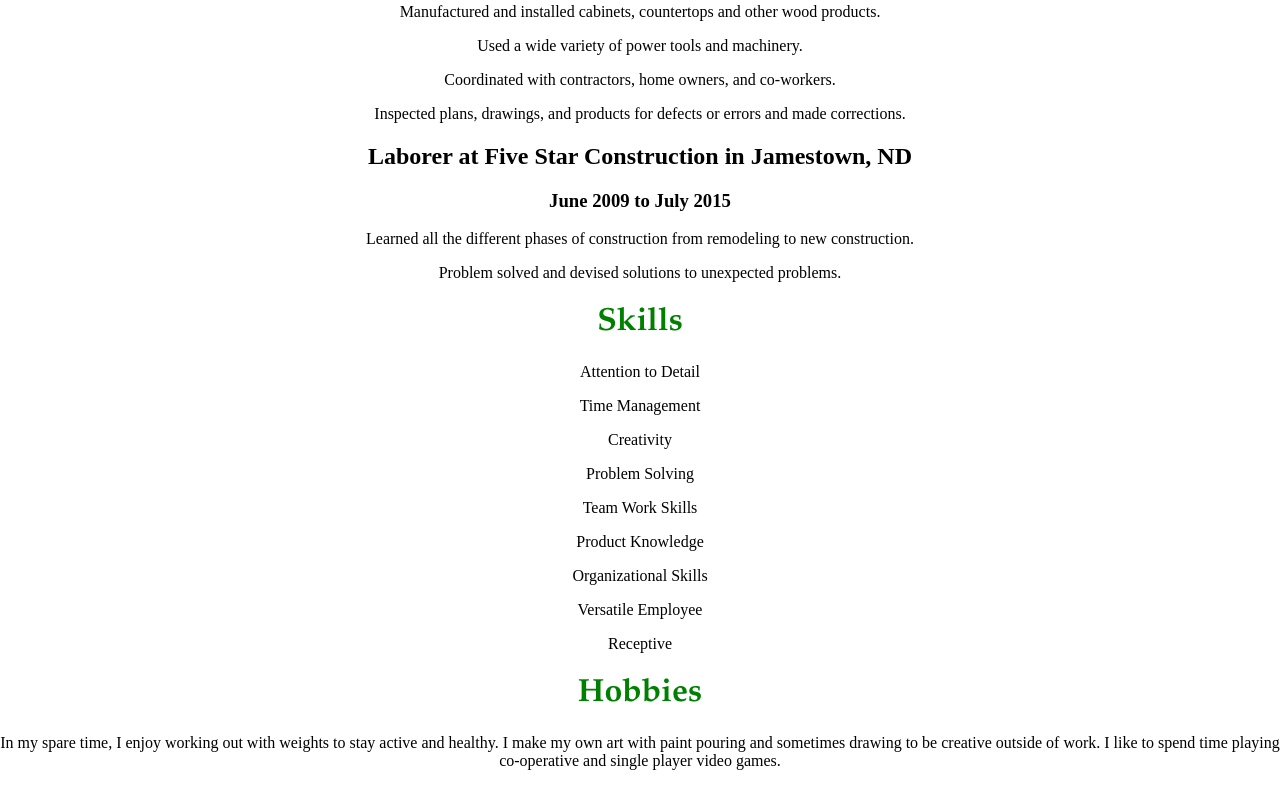
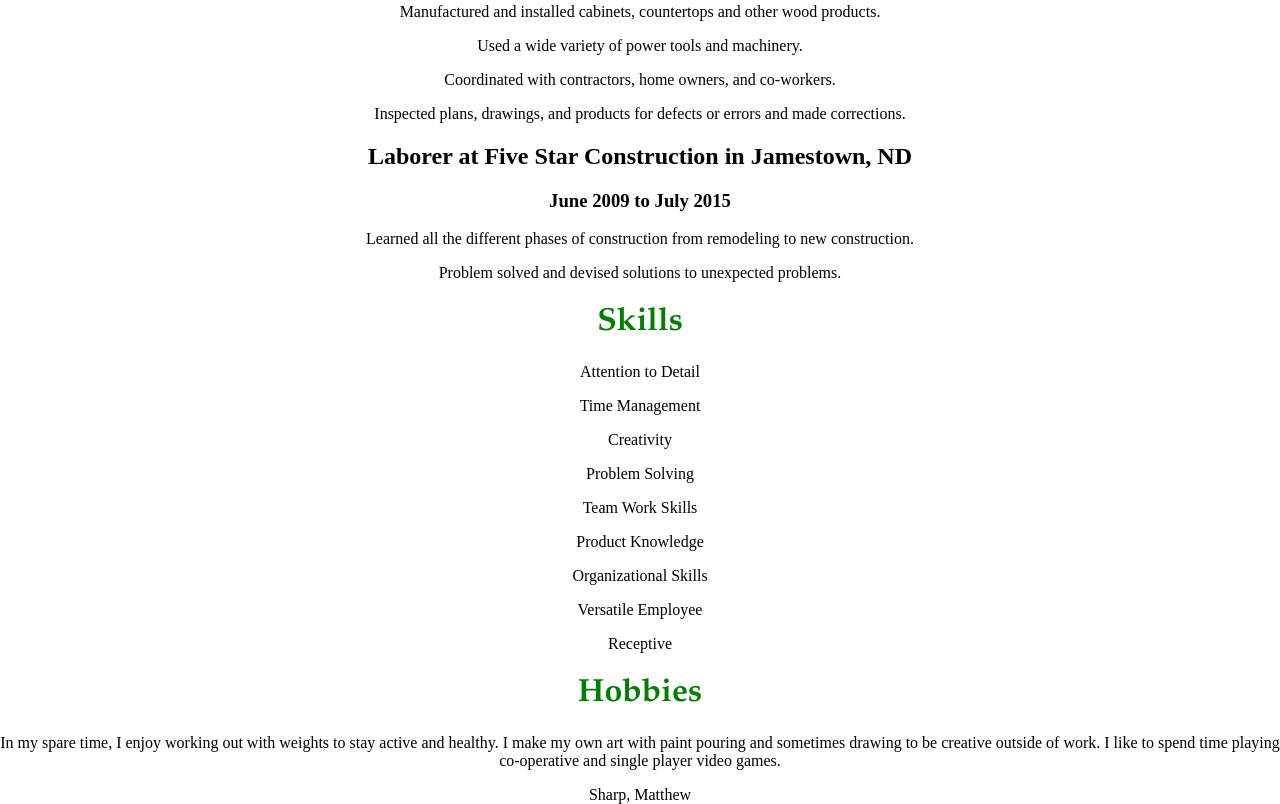
Before and after one commit to msharp94/msharp94.github.io, a plain HTML site: page index.html in a window 1280 px wide. Shown: the part 583-1387 px from the top of the page. Drawn offline with Linux system fonts and the light colour scheme.

Commit message:
Update index.html

```diff
--- a/index.html
+++ b/index.html
@@ -46,7 +46,9 @@
  <h1>Hobbies</h1>
       <p>In my spare time, I enjoy working out with weights to stay active and healthy. I make my own art with paint pouring and sometimes drawing to be creative outside of work. I like to spend time playing co-operative and single player video games.</p>
 
-
+<footer>
+  Sharp, Matthew
+</footer>
 
 </body>
 </html>
```
